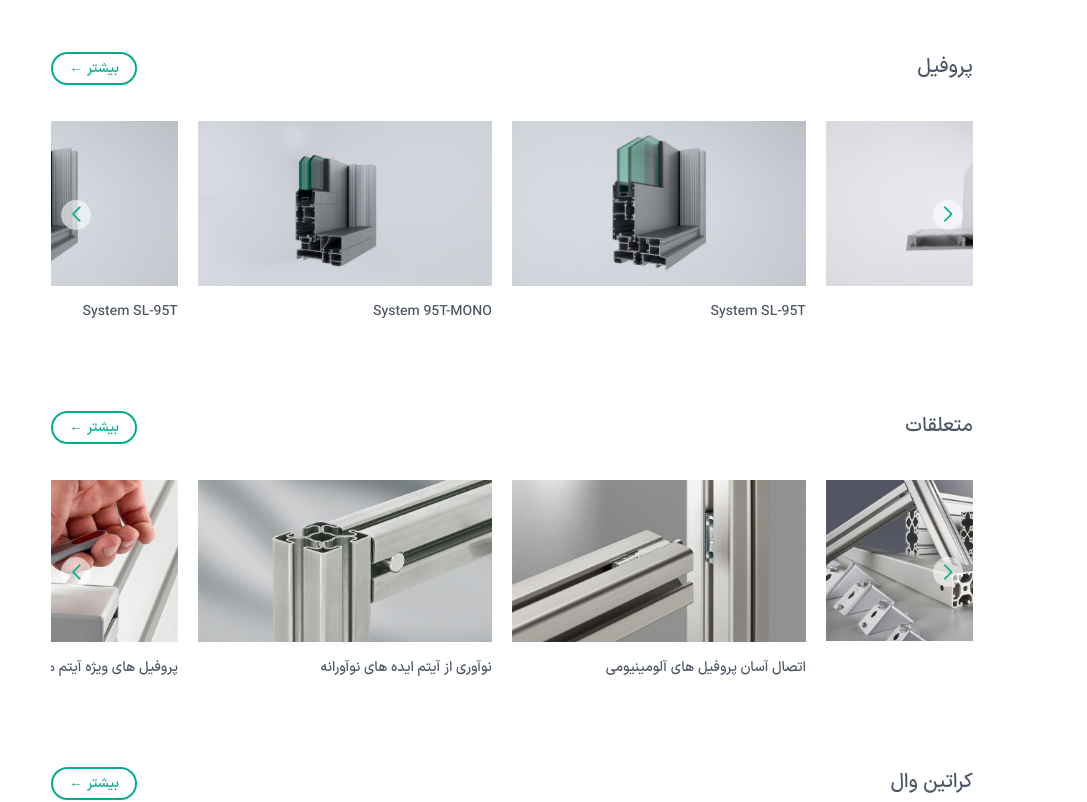
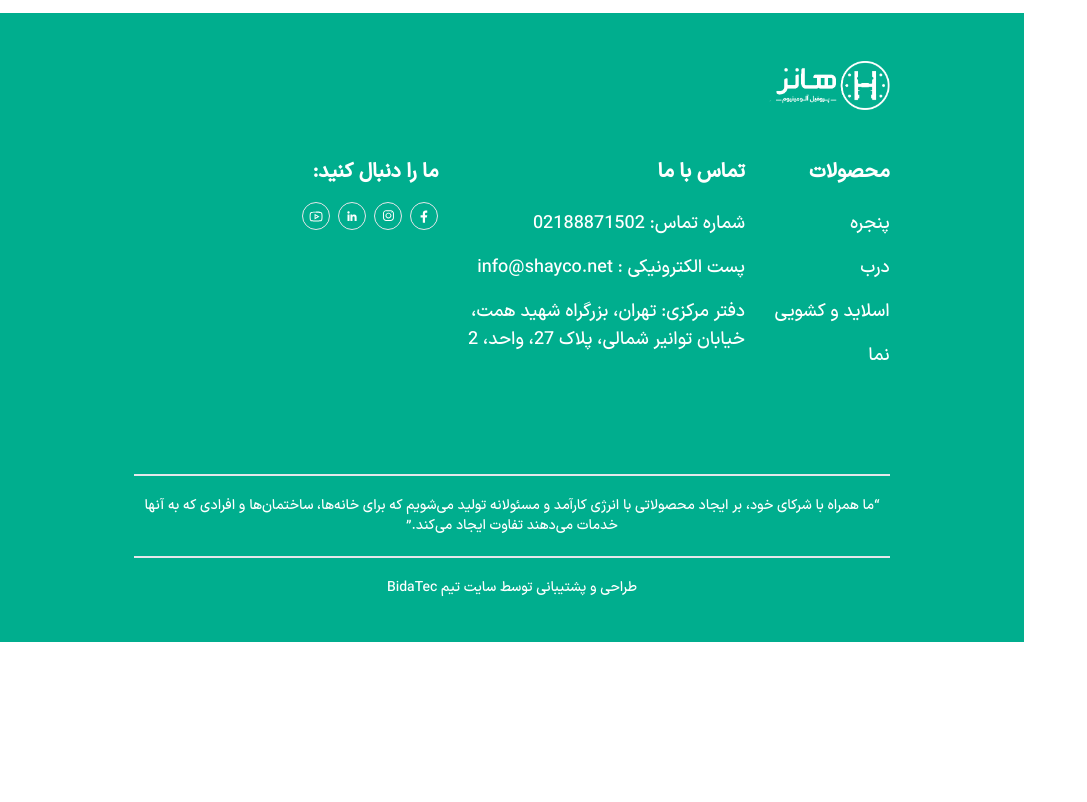
Before and after one commit to zahra-hsb/hanz-, a Next.js app: page /products in a window 1280 px wide. Shown: the part 1340-2142 px from the top of the page, without its empty margins (0-1087 px from the left). After the commit the page ends 1982 px from the top, so only its background shows below. Built offline with nearby package versions, Linux system fonts and the light colour scheme.

Commit message:
edit OurProduct component

```diff
--- a/src/components/prductsComponents/OurProducts/index.js
+++ b/src/components/prductsComponents/OurProducts/index.js
@@ -15,10 +15,6 @@ export default function OurProducts() {
         <MainSection />
 
         <WhyHanz />
-        <Profile />
-        <ProfileProperties />
-        <Cratinwall />
-
       </div>
     </>
   );
```
